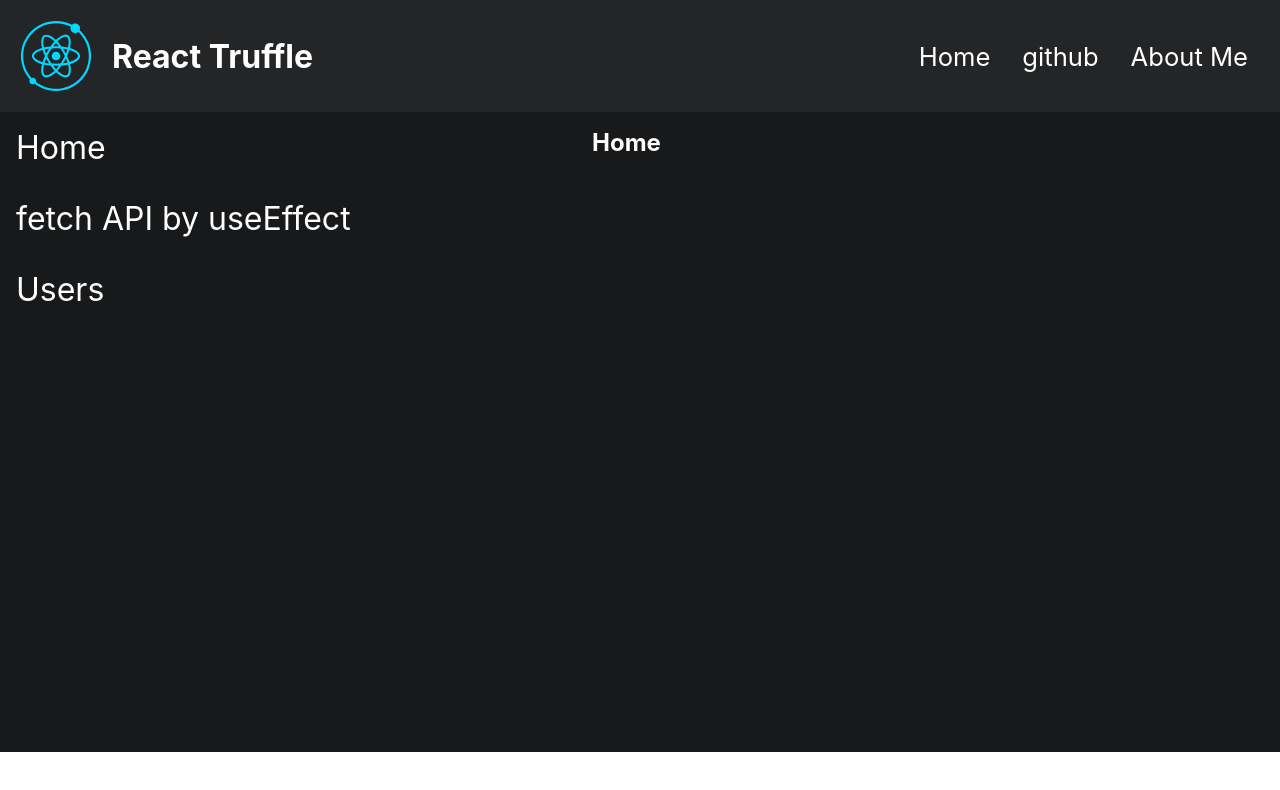
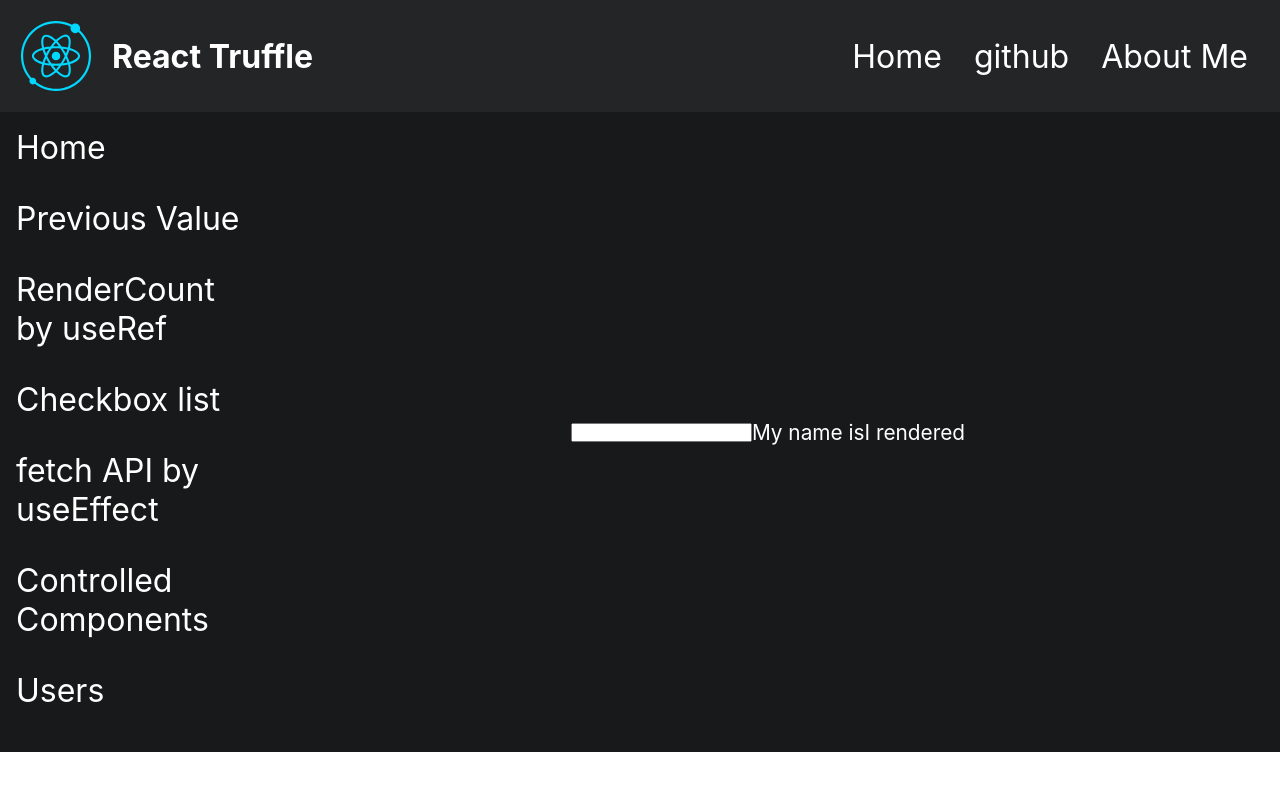
Before and after one commit to catsheue/react-truffle, a React (Create React App) app: page /previousValue in a window 1280 px wide. Shown: the top 790 px of the page. Built offline with nearby package versions, Linux system fonts and the light colour scheme.

Commit message:
[Add] previous value

```diff
--- a/package.json
+++ b/package.json
@@ -40,7 +40,7 @@
     ]
   },
   "devDependencies": {
-    "@types/react": "^16.9.56",
+    "@types/react": "^16.14.3",
     "prettier": "^2.2.0"
   }
 }
--- a/src/App.js
+++ b/src/App.js
@@ -8,6 +8,12 @@ import {
 import { ReactComponent as Logo } from "./styles/svg/logo.svg";
 import styled from "styled-components";
 import FetchTaiwanNews from "./components/FetchTaiwanNews";
+import FetchCheckboxRadioExample from "./components/FetchCheckboxList";
+import RenderCount from "./components/RenderCount";
+import PreviousValue from "./components/PreviousValue";
+import ControlledComponents from "./components/ControlledComponents";
+import Users from "./components/Users";
+
 const Header = styled.header`
   background: #242526;
   color: white;
@@ -36,6 +42,7 @@ const FlexUl = styled.ul`
       padding: 1rem;
       color: white;
       font-size: 1.6rem;
+      font-size: 2rem;
     }
   }
 `;
@@ -47,10 +54,12 @@ const ContentWrapper = styled.div`
   flex-direction: row;
   background: #18191a;
   color: #fff;
+  font-size: 1.3rem;
 `;
 
 const ContentNav = styled.nav`
   width: 45vw;
+  width: 20vw;
 
   ul {
     list-style: none;
@@ -59,6 +68,7 @@ const ContentNav = styled.nav`
         padding: 1rem;
         display: block;
         font-size: 2rem;
+
         color: #fff;
       }
     }
@@ -68,6 +78,10 @@ const ContentNav = styled.nav`
 const Content = styled.div`
   padding: 1rem;
   min-height: 80vh;
+  width: 80vw;
+  display: flex;
+  align-items: center;
+  justify-content: center;
 `;
 
 export default function App() {
@@ -99,20 +113,44 @@ export default function App() {
                 <NavLink to="/">Home</NavLink>
               </li>
               <li>
+                <NavLink to="/previousValue">Previous Value</NavLink>
+              </li>
+              <li>
+                <NavLink to="/rendercount">RenderCount by useRef</NavLink>
+              </li>
+              <li>
+                <NavLink to="/checkboxlist">Checkbox list</NavLink>
+              </li>
+              <li>
                 <NavLink to="/fetchTaiwanNews">fetch API by useEffect</NavLink>
               </li>
               <li>
-                <NavLink to="/users">Users</NavLink>
+                <NavLink to="/controlled">Controlled Components</NavLink>
+              </li>
+              <li>
+                <NavLink to="/sort">Users</NavLink>
               </li>
             </ul>
           </ContentNav>
           <Content>
             <Switch>
+              <Route path="/previousValue">
+                <PreviousValue />
+              </Route>
+              <Route path="/rendercount">
+                <RenderCount />
+              </Route>
+              <Route path="/checkboxlist">
+                <FetchCheckboxRadioExample />
+              </Route>
               <Route path="/fetchTaiwanNews">
                 <FetchTaiwanNews />
               </Route>
-              <Route path="/users">
+              <Route path="/sort">
                 <Users />
+              </Route>
+              <Route path="/controlled">
+                <ControlledComponents />
               </Route>
               <Route path="/">
                 <Home />
@@ -128,7 +166,3 @@ export default function App() {
 function Home() {
   return <h2>Home</h2>;
 }
-
-function Users() {
-  return <h2>Users</h2>;
-}
--- a/src/components/PreviousValue.js
+++ b/src/components/PreviousValue.js
@@ -18,6 +18,7 @@ export default function PreviousValue() {
         onChange={(e) => setName(e.target.value)}
       />
       <div>My name is {name}</div>
+
       <div>I rendered {prevName.current}</div>
     </>
   );
```
Also changed, not shown: 1 other file (tests, documents, lock files or other folders).
